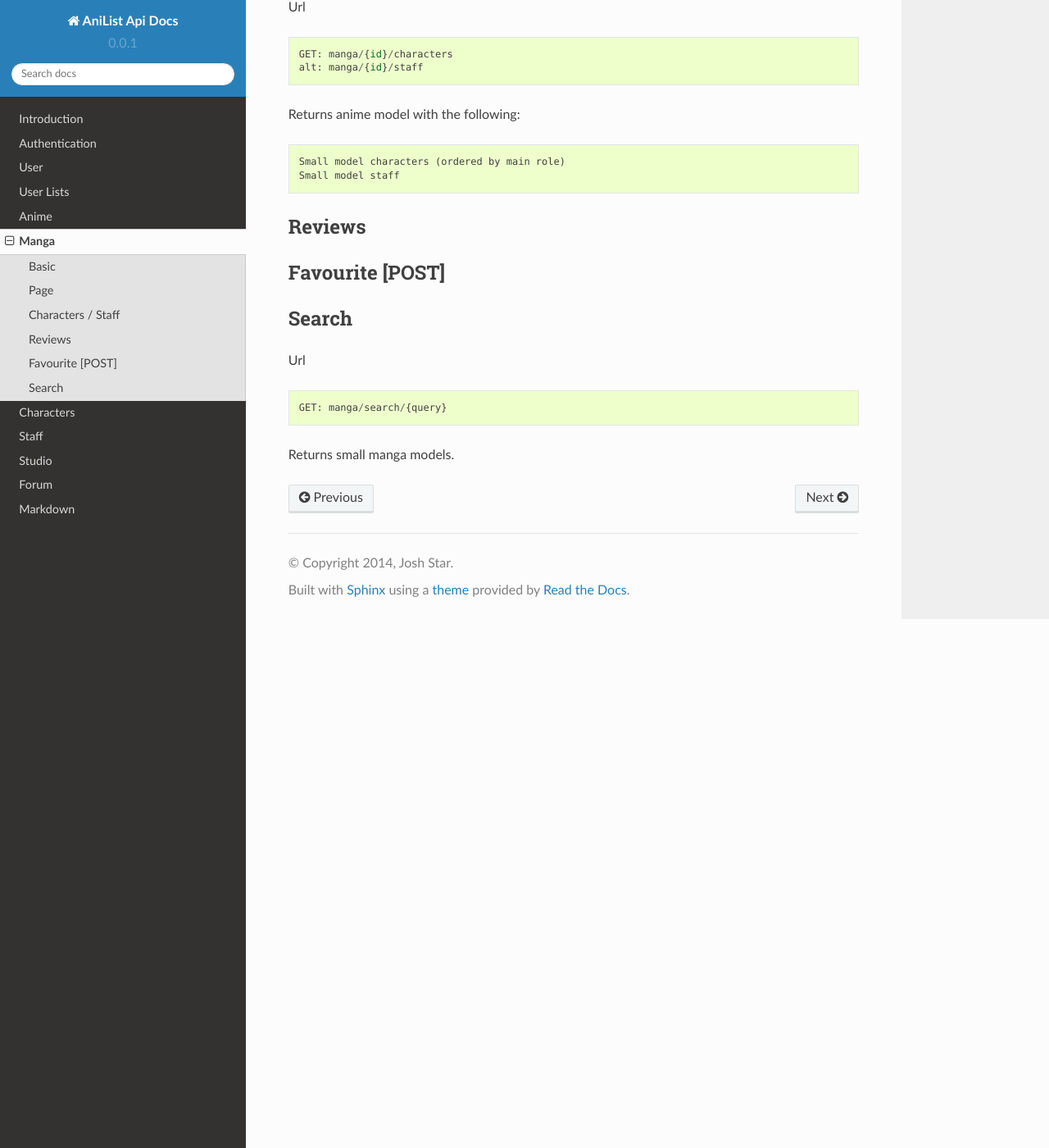
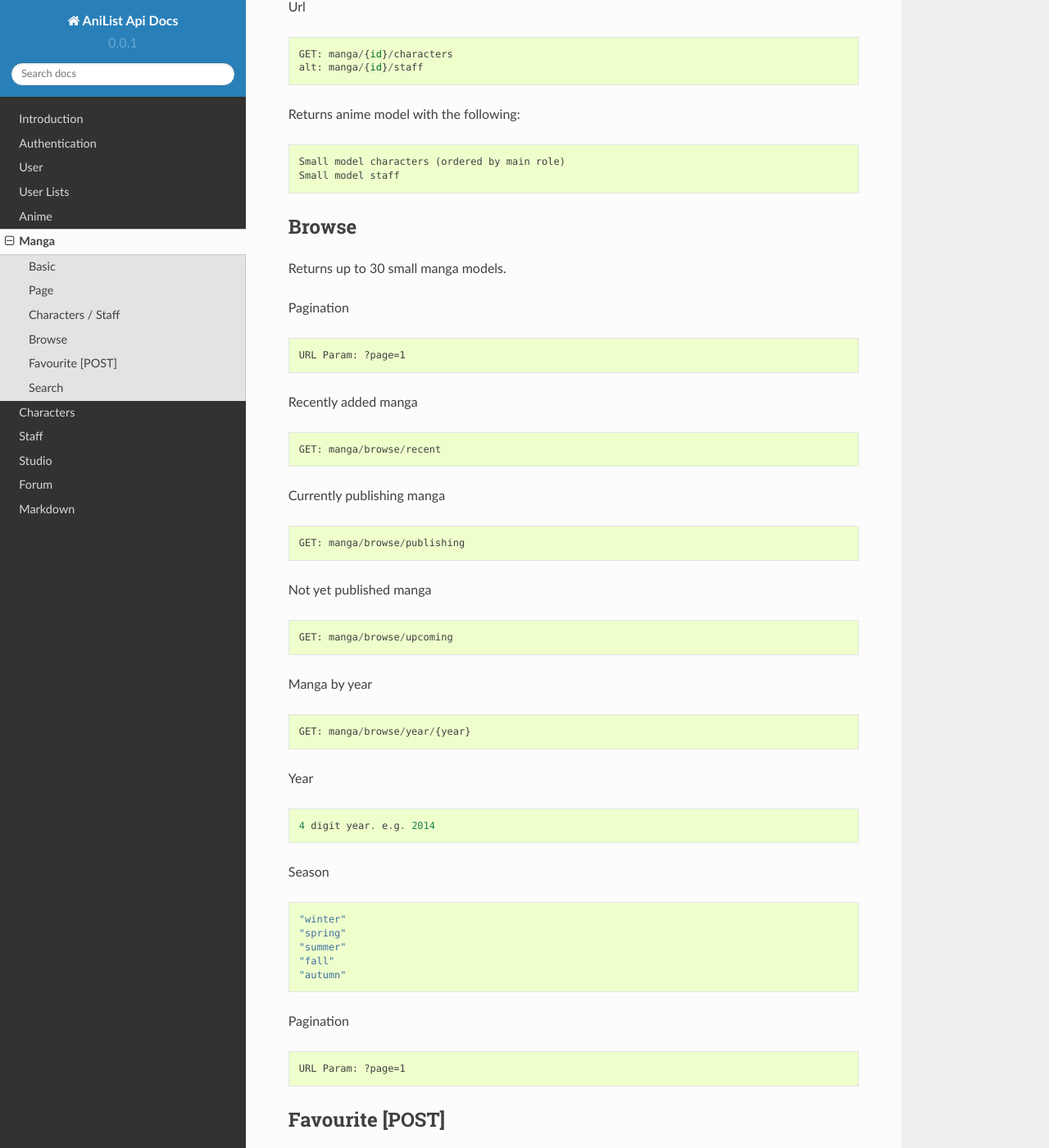
Before and after one commit to joshstar/AniList-API-Docs, a Sphinx documentation site: the page built from source/manga.rst, in a window 1280 px wide and 1400 px high, scrolled down 1829 px. Shown: the whole window at 82% size. Built offline with Sphinx 7.4.7 and the Read the Docs theme 2.0.0, drawn with Linux system fonts in a browser that asks for light colours.

Commit message:
Anime & manga browse routes

```diff
--- a/source/manga.rst
+++ b/source/manga.rst
@@ -95,8 +95,45 @@
 	Small model staff
 
 ==================================
-Reviews
+Browse
 ==================================
+Returns up to 30 small manga models.
+
+Pagination
+::
+	URL Param: ?page=1
+
+Recently added manga
+::
+	GET: manga/browse/recent
+
+Currently publishing manga
+::
+	GET: manga/browse/publishing
+
+Not yet published manga
+::
+	GET: manga/browse/upcoming
+
+Manga by year
+::
+	GET: manga/browse/year/{year}
+
+Year
+::
+	4 digit year. e.g. 2014
+Season
+::
+	"winter"
+	"spring"
+	"summer"
+	"fall"
+	"autumn"
+
+Pagination
+::
+	URL Param: ?page=1
+
 
 ==================================
 Favourite [POST]
```
Also changed, not shown: source/anime.rst (+37 -1 lines).
